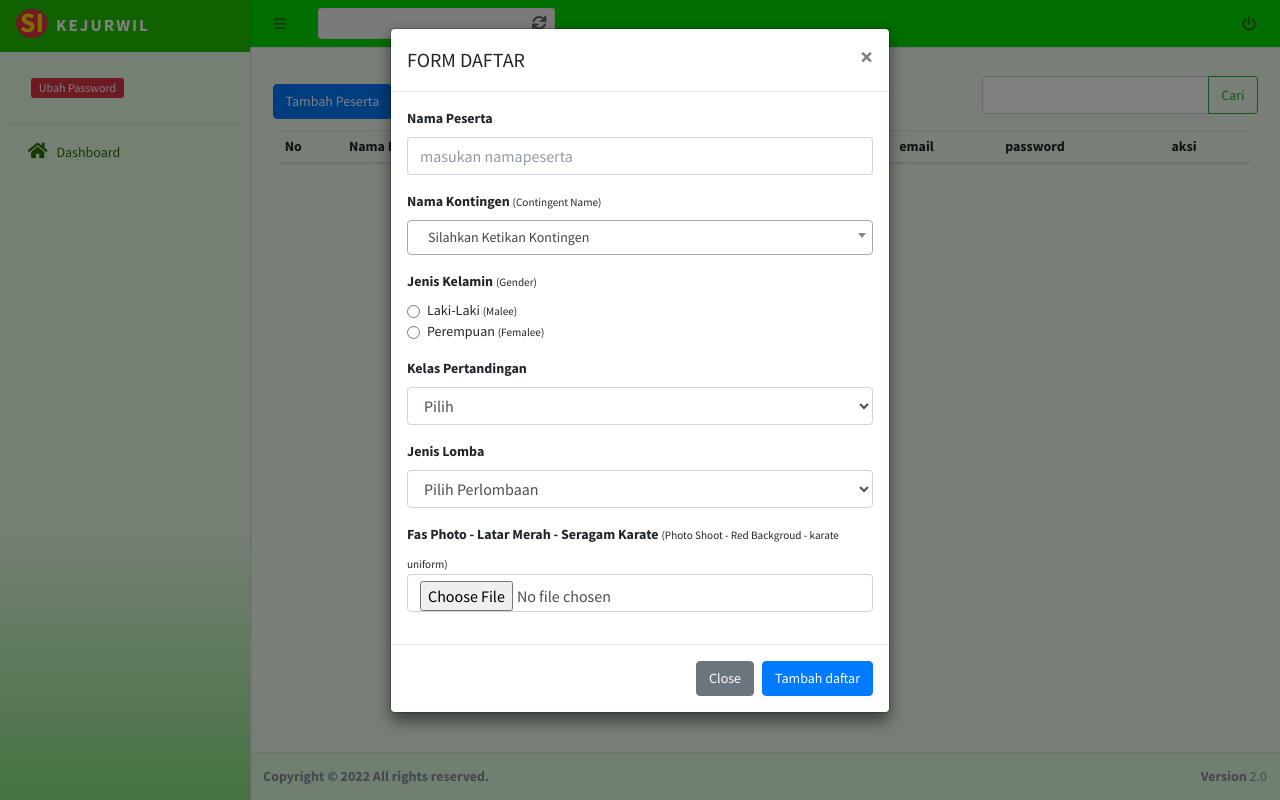
After one commit to andi9g/karate, a Laravel app: template resources/views/pages/daftar.blade.php in a window 1280 px wide, after a click on "Tambah Peserta". The commit adds this page. Run offline with Laravel 8, Linux system fonts and the light colour scheme; the template is opened without the code that fills it, so the values that code supplies are empty; some libraries are stand-ins or nearby versions.

Commit message:
fix final1

```diff
--- a/resources/views/layout/master.blade.php
+++ b/resources/views/layout/master.blade.php
@@ -243,6 +243,16 @@
               </a>
             </li>
 
+
+            <li class="nav-item hoverku">
+              <a href="{{ url('daftar', []) }}" class="nav-link @yield('activekudaftar')">
+                <i class="nav-icon fas fa-user-plus"></i>
+                <p>
+                  Daftar
+                </p>
+              </a>
+            </li>
+
             <li class="nav-item hoverku">
               <hr>
               <a href="{{ url('pengaturan', []) }}" class="nav-link @yield('activekupengaturan')">
@@ -254,17 +264,6 @@
             </li>
 
             @endif
-
-
-
-
-
-
-
-
-
-
-
 
         </ul>
       </nav>
--- /dev/null
+++ b/resources/views/pages/daftar.blade.php
@@ -0,0 +1,181 @@
+@extends('layout.master')
+
+@section('title')
+    Daftar
+@endsection
+
+@section('activekudaftar')
+    activeku
+@endsection
+
+@section('content')
+
+<div class="container">
+    <div class="row">
+        <div class="col-md-6">
+            <button type="button" class="btn btn-primary my-2" data-toggle="modal" data-target="#tambahdaftar">
+                Tambah Peserta
+            </button>
+
+            <div class="modal fade" id="tambahdaftar" tabindex="-1" aria-labelledby="tambahdaftarLabel" aria-hidden="true">
+                <div class="modal-dialog">
+                <div class="modal-content">
+                    <div class="modal-header">
+                    <h5 class="modal-title" id="tambahdaftarLabel">FORM DAFTAR</h5>
+                    <button type="button" class="close" data-dismiss="modal" aria-label="Close">
+                        <span aria-hidden="true">&times;</span>
+                    </button>
+                    </div>
+                    <form action="{{ route('daftar.store', []) }}" method="post" enctype="multipart/form-data">
+                        @csrf
+                        <div class="modal-body">
+                            <div class='form-group'>
+                                <label for='fornamapeserta' class='text-capitalize'>Nama Peserta</label>
+                                <input type='text' name='namapeserta' id='fornamapeserta' class='form-control' placeholder='masukan namapeserta'>
+                            </div>
+
+                            <div class='form-group'>
+                                <label for='fornama'  class='text-capitalize '>Nama Kontingen</label>
+                                <small>(Contingent Name)</small>
+                                <select class="form-control js-example-tags @error('kontingen')
+                                    is-invalid
+                                @enderror" style="width: 100%" name="kontingen" required>
+                                <option value="">Silahkan Ketikan Kontingen</option>
+                                    @foreach ($kontingen as $item)
+                                        <option value="{{$item->kontingen}}">{{$item->kontingen}}</option>
+                                    @endforeach
+                                </select>
+                            </div>
+
+                            <div class='form-group'>
+                                <label for='fornama' class='text-capitalize'>Jenis Kelamin</label>
+                                <small>(Gender)</small>
+                                <div class="form-check">
+                                    <input class="form-check-input @error('jk')
+                                        is-invalid
+                                    @enderror" type="radio" name="jk" id="jk1" value="l">
+                                    <label class="form-check-label" for="jk1">
+                                      Laki-Laki <small>(Malee)</small>
+                                    </label>
+                                  </div>
+                                  <div class="form-check">
+                                    <input class="form-check-input @error('jk')
+                                        is-invalid
+                                    @enderror" type="radio" name="jk" id="jk2" value="p">
+                                    <label class="form-check-label" for="jk2">
+                                      Perempuan <small>(Femalee)</small>
+                                    </label>
+                                  </div>
+                            </div>
+
+                            <div class='form-group'>
+                                <label for='forkelaspertandingan' class='text-capitalize'>Kelas Pertandingan</label>
+                                <select name='kelaspertandingan' id='forkelaspertandingan' class='form-control'>
+                                    <option value=''>Pilih</option>
+                                    @foreach ($kelas as $k)
+                                        <option value='{{$k->idkelas}}'>{{$k->namakelas}}</option>
+                                    @endforeach
+                                <select>
+                            </div>
+
+                            <div class='form-group'>
+                                <label for='forlomba' class='text-capitalize'>Jenis Lomba</label>
+                                <select name='lomba' id='forlomba' class='form-control'>
+                                    <option value='' disabled selected>Pilih Perlombaan</option>
+                                    @foreach ($perlombaan as $item)
+                                        <option value='{{$item->idlomba}}'>{{$item->namalomba}} ({{$item->tanggallomba}})</option>
+                                    @endforeach
+                                <select>
+                            </div>
+
+                            <div class='form-group'>
+                                <label for='forgambar' class='text-capitalize'>Fas Photo - Latar Merah - Seragam Karate</label>
+                                <small>(Photo Shoot - Red Backgroud - karate uniform)</small>
+
+                                <input type='file' name='gambar' id='forgambar' class="form-control @error('gambar')
+                                    is-invalid
+                                @enderror" accept="image/*" value="{{old('gambar')}}">
+                            </div>
+                        </div>
+                        <div class="modal-footer">
+                        <button type="button" class="btn btn-secondary" data-dismiss="modal">Close</button>
+                        <button type="submit" class="btn btn-primary">Tambah daftar</button>
+                        </div>
+                    </form>
+                </div>
+                </div>
+            </div>
+        </div>
+        <div class="col-md-6">
+            <form action="{{ url()->current() }}" class="form-inline justify-content-end">
+                <div class="input-group mb-3">
+                    <input type="text" class="form-control" value="{{empty($_GET['keyword'])?'':$_GET['keyword']}}" name="keyword" aria-describedby="button-addon2">
+                    <div class="input-group-append">
+                      <button class="btn btn-outline-success" type="submit" id="button-addon2">Cari</button>
+                    </div>
+                </div>
+
+            </form>
+        </div>
+    </div>
+
+    <div class="container">
+        <div class="row">
+            <div class="col-12 table-responsive">
+                <table class="table table-sm table-striped table-hover">
+                    <thead>
+                        <tr>
+                            <th>No</th>
+                            <th>Nama Peserta</th>
+                            <th>Kontingen</th>
+                            <th>Kelamin</th>
+                            <th>email</th>
+                            <th>password</th>
+                            <th>aksi</th>
+                        </tr>
+                    </thead>
+
+                    <tbody>
+                        @foreach ($peserta as $item)
+                            <tr>
+                                <td>{{$loop->iteration + $peserta->firstItem() - 1}}</td>
+                                <td>{{$item->namapeserta}}</td>
+                                <td>{{$item->kontingen}}</td>
+                                <td>{{($item->jk=='l')?'Laki-laki':'Perempuan'}}</td>
+                                <td>{{$item->email}}</td>
+                                <td>
+                                    @php
+                                        $pass = $item->password;
+                                    @endphp
+                                    @if (Hash::check('newpassword', $pass))
+                                        newpassword
+                                    @else
+                                        -
+                                    @endif
+
+                                </td>
+                            </tr>
+                        @endforeach
+
+                    </tbody>
+                </table>
+            </div>
+        </div>
+    </div>
+
+</div>
+
+
+
+@endsection
+
+
+@section('script')
+<script>
+    $(".js-example-tags").select2({
+      tags: true
+    });
+
+
+</script>
+@endsection
--- a/routes/web.php
+++ b/routes/web.php
@@ -3,7 +3,9 @@
 use Illuminate\Support\Facades\Route;
 
 
-
+Route::get('/', function(){
+    return redirect('login');
+});
 
 //auth
 Route::get('login', 'authC@index');
@@ -33,6 +35,8 @@ Route::middleware(['GerbangLogin'])->group(function () {
         Route::get('pendaftar', 'pendaftarC@index');
         Route::put('pendaftar/{idpertandingan}/proses', 'pendaftarC@store')->name('pendaftar.update');
         Route::post('pendaftar/{idpertandingan}/kelola/regu', 'pendaftarC@kelolaregu')->name('kelola.regu');
+
+        Route::resource('daftar', 'daftarC');
 
         //regu
         Route::resource('regu', 'reguC');
```
Also changed, not shown: app/Http/Controllers/daftarC.php (added, +210 -0 lines), app/Models/pesertaM.php (added, +12 -0 lines), app/Models/registrasiM.php (added, +12 -0 lines), public/img/peserta/WhatsAppImage2022-12-10at10.36.06_167065048863941a7866fa1.jpeg (added), public/img/peserta/WhatsAppImage2022-12-10at10.36.06_167065060863941af08fc56.jpeg (added), public/img/peserta/WhatsAppImage2022-12-10at10.36.06_167065064763941b174a81b.jpeg (added), public/img/peserta/WhatsAppImage2022-12-10at10.36.06_167065070863941b540b78a.jpeg (added), public/img/peserta/WhatsAppImage2022-12-10at10.36.06_167065074163941b7506422.jpeg (added).
